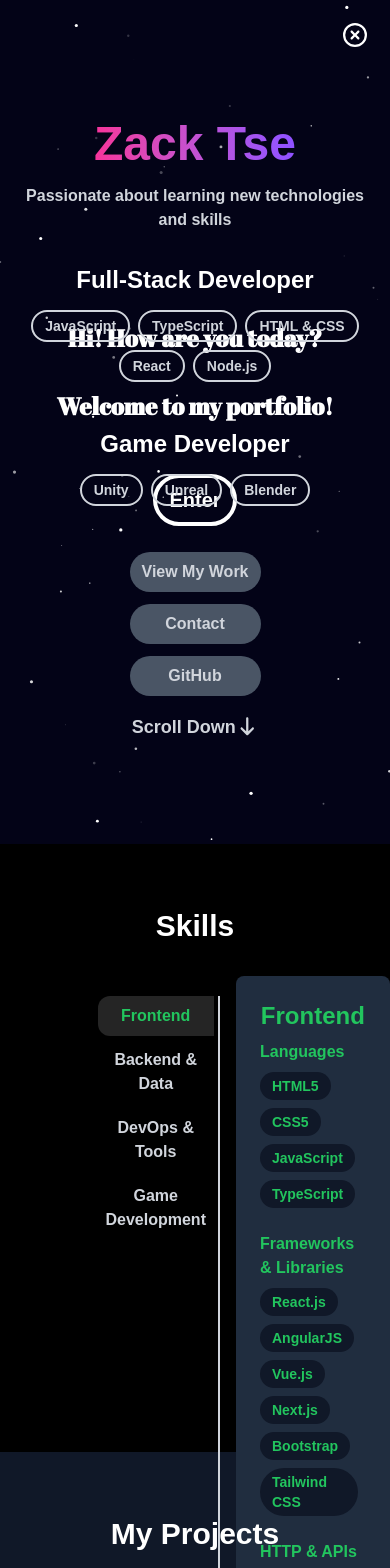
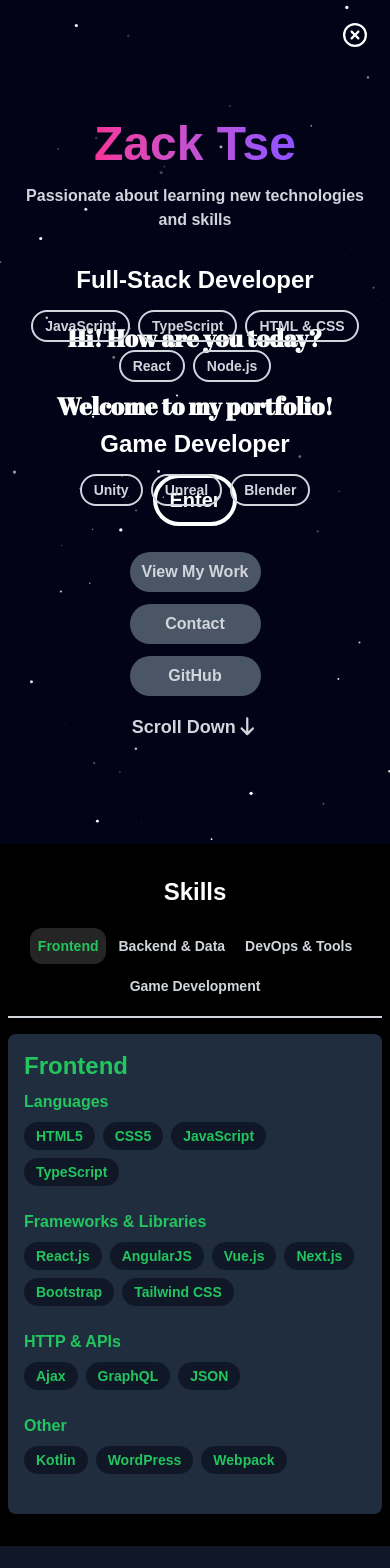
Before and after one commit to Zack0079/portfolio, a Next.js app: page / in a window 390 px wide. Shown: the top 1568 px of the page. Built offline with nearby package versions, Linux system fonts and the light colour scheme.

Commit message:
Modified Skill.js have responsive section

```diff
--- a/src/components/Skills.js
+++ b/src/components/Skills.js
@@ -64,17 +64,16 @@ export default function Skills() {
   }
 
   return (
-    <section id="skills" className="py-16 bg-black ">
-      <div className="container mx-auto text-center w-6/12 h-120">
-        <h1 className="text-white text-3xl font-bold mb-8">Skills</h1>
+    <section id="skills" className="py-8 lg:py-16 bg-black ">
+      <div className="container mx-auto text-center w-full sm:w-11/12 md:w-8/12 lg:w-6/12 px-2 sm:px-0">
+        <h1 className="text-white text-2xl sm:text-3xl font-bold md:mb-8">Skills</h1>
 
-        <div className="flex flex-2">
-          <ul className="flex flex-col gap-1 border-r-2 mt-5 font-medium text-gray-300 mr-4 pr-1 ">
-
+        <div className="flex flex-col sm:flex-row">
+          <ul className="flex flex-row flex-wrap sm:flex-col justify-center sm:justify-start gap-1 border-b-2 sm:border-r-2 sm:border-b-0 mt-5 font-medium text-gray-300 mb-4 sm:mb-0 sm:mr-4 pb-3 sm:pb-0 sm:pr-1 ">
             {
               items.map((item, index) => (
                 <li key={index}>
-                  <button className={`shrink-0 text-md items-center rounded-l-xl bg-opacity-30 ${item.color} justify-center px-2 py-2 w-full floating-element ${activeDiv === index ? "active" : ""}`} onClick={() => showContent(index)}>
+                  <button className={`shrink-0 text-sm sm:text-md items-center rounded-xl sm:rounded-l-xl sm:rounded-r-none bg-opacity-30 ${item.color} justify-center px-2 py-2 w-full floating-element ${activeDiv === index ? "active" : ""}`} onClick={() => showContent(index)}>
                     {item.title}
                   </button>
                 </li>
@@ -83,7 +82,7 @@ export default function Skills() {
 
           </ul>
 
-          <div className={`flex-1 bg-[#202d3f] ${blurringAnimation} p-6 text-medium rounded-lg ${"text-" + items[activeDiv].color} floating`}>
+          <div className={`flex-1 bg-[#202d3f] ${blurringAnimation} p-4 sm:p-6 text-medium rounded-lg text-left ${"text-" + items[activeDiv].color} floating`}>
             <h3 className="text-2xl font-bold mb-2">{items[activeDiv]?.title}</h3>
             {
               Object.entries(items[activeDiv]?.content).map(([key, value]) => (
```
